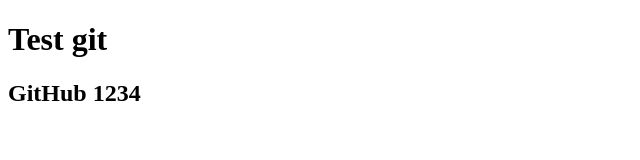
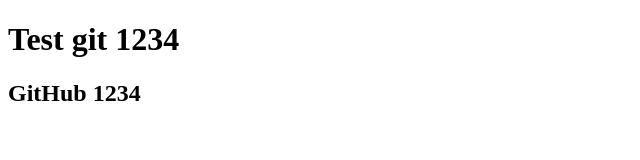
Before and after one commit to GuyDev1999/git-101-test, a plain HTML site: page index.html in a window 1280 px wide. Shown: the whole page, without its empty margins (0-640 px from the left). Drawn offline with Linux system fonts and the light colour scheme.

Commit message:
Update index.html

```diff
--- a/index.html
+++ b/index.html
@@ -7,7 +7,7 @@
     <title>Document</title>
 </head>
 <body>
-    <h1>Test git </h1>
+    <h1>Test git 1234</h1>
     <h2>GitHub 1234</h2>
 </body>
 </html>
```
